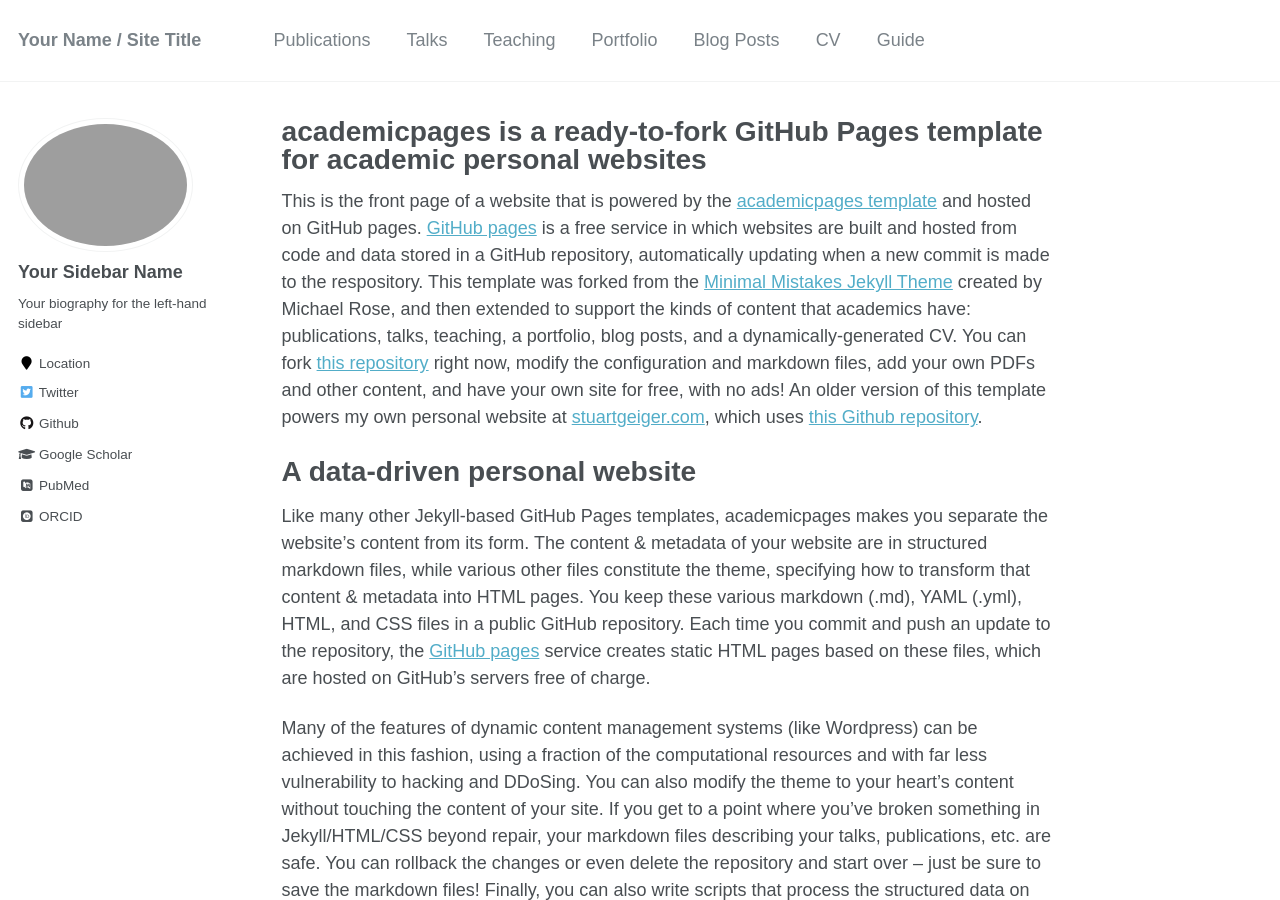
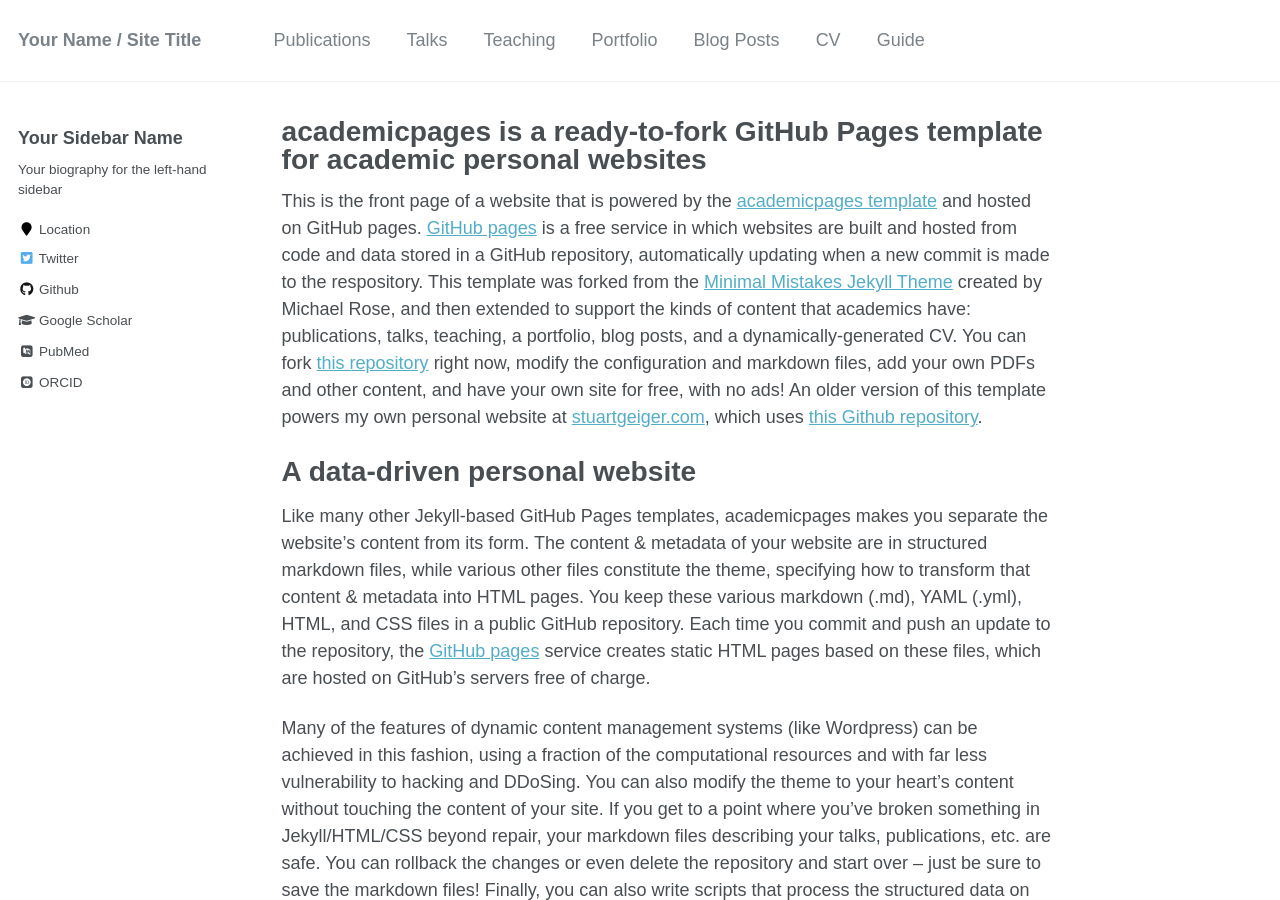
Before and after one commit to ppp-one/ppp-one.github.io, a Jekyll site: the page built from _pages/about.md, in a window 1280 px wide and 900 px high. Built offline with Jekyll 4.4.1, drawn with Linux system fonts in a browser that asks for light colours; some web fonts are replaced.

Commit message:
removing avatar

```diff
--- a/_config.yml
+++ b/_config.yml
@@ -11,9 +11,9 @@ title                    : "Your Name / Site Title"
 title_separator          : "-"
 name                     : &name "Your Name"
 description              : &description "personal description"
-url                      : https://academicpages.github.io # the base hostname & protocol for your site e.g. "https://mmistakes.github.io"
+url                      : https://ppp-one.github.io # the base hostname & protocol for your site e.g. "https://mmistakes.github.io"
 baseurl                  : "" # the subpath of your site, e.g. "/blog"
-repository               : "academicpages/academicpages.github.io"
+repository               : "ppp-one/ppp-one.github.io"
 teaser                   :  # filename of teaser fallback teaser image placed in /images/, .e.g. "500x300.png"
 breadcrumbs              : false # true, false (default)
 words_per_minute         : 160
@@ -49,7 +49,7 @@ staticman:
 atom_feed:
   path                   : # blank (default) uses feed.xml
 
-minimal_mistakes_skin: "dark"
+# minimal_mistakes_skin: "dark"
 
 # SEO Related
 google_site_verification :
@@ -98,7 +98,7 @@ author:
   flickr           :
   facebook         :
   foursquare       :
-  github           : "academicpages"
+  github           : "ppp-one"
   google_plus      :
   keybase          :
   instagram        :
--- a/_includes/author-profile.html
+++ b/_includes/author-profile.html
@@ -6,13 +6,13 @@
 
 <div itemscope itemtype="http://schema.org/Person">
 
-  <div class="author__avatar">
+  <!-- <div class="author__avatar">
     {% if author.avatar contains "://" %}
     	<img src="{{ author.avatar }}" alt="{{ author.name }}">
     {% else %}
     	<img src="{{ author.avatar | prepend: "/images/" | prepend: base_path }}" class="author__avatar" alt="{{ author.name }}">
     {% endif %}
-  </div>
+  </div> -->
 
   <div class="author__content">
     <h3 class="author__name">{{ author.name }}</h3>
```
